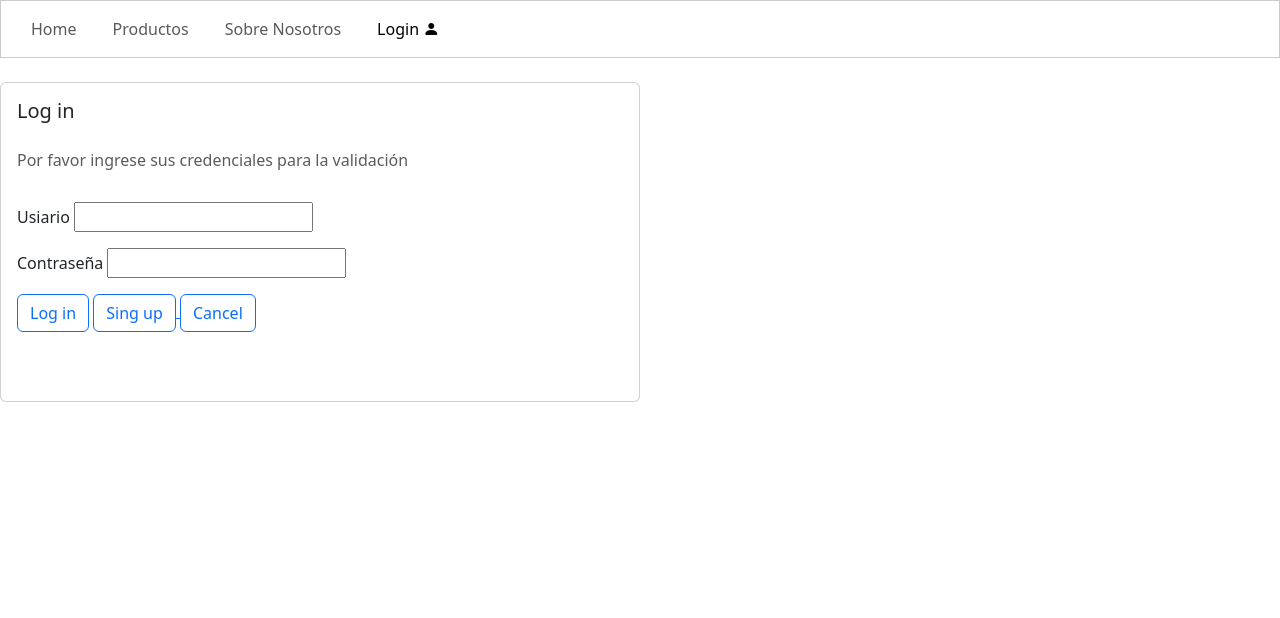
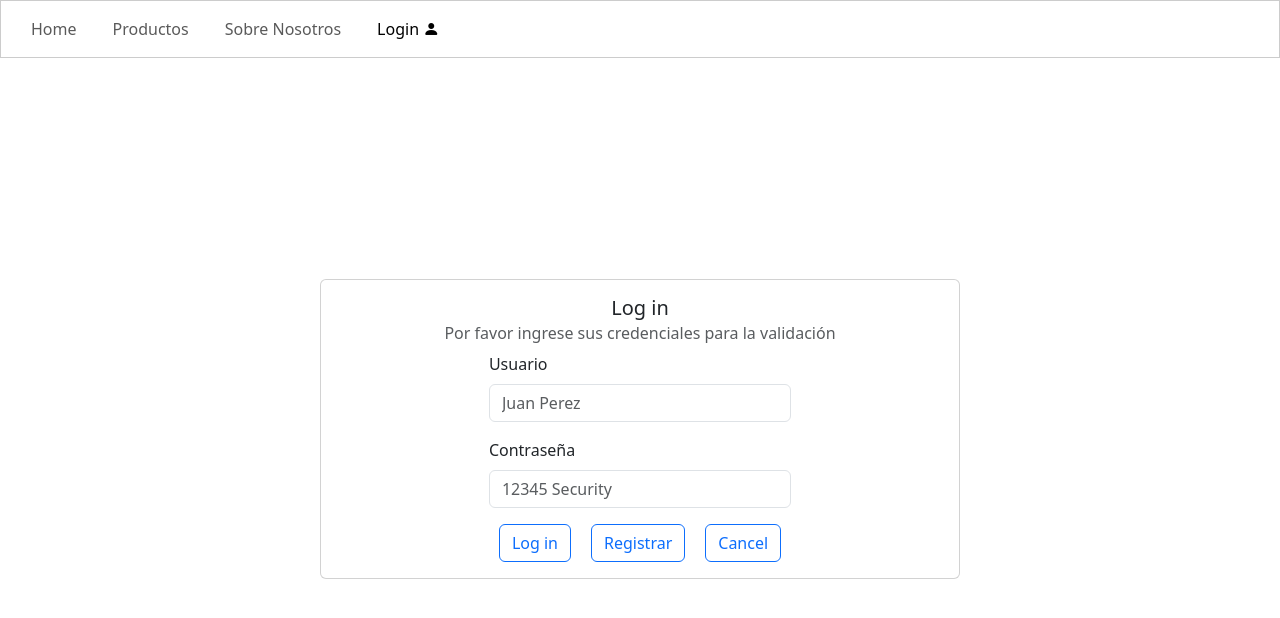
Before and after one commit to SuryiSoft/Parcial-programacionWeb, a plain HTML site: page html/logIn.html in a window 1280 px wide. Drawn offline with nearby package versions, Linux system fonts and the light colour scheme.

Commit message:
`fix: bugs fixed and visual styles completed`

```diff
--- a/html/logIn.html
+++ b/html/logIn.html
@@ -4,7 +4,7 @@
     <meta charset="UTF-8">
     <meta name="viewport" content="width=device-width, initial-scale=1.0">
     <link rel="stylesheet" href="/styles/styles.css">
-    <link rel="stylesheet" href="/styles/stylesSobreNosotros.css">
+    <link rel="stylesheet" href="/styles/stylesLogIn.css">
     <link href="https://cdn.jsdelivr.net/npm/bootstrap@5.3.3/dist/css/bootstrap.min.css" rel="stylesheet" integrity="sha384-QWTKZyjpPEjISv5WaRU9OFeRpok6YctnYmDr5pNlyT2bRjXh0JMhjY6hW+ALEwIH" crossorigin="anonymous">
     <script types="text/Javascript" src="/scripts/scripts.js"></script>
     <script src="https://cdn.jsdelivr.net/npm/bootstrap@5.3.3/dist/js/bootstrap.bundle.min.js" integrity="sha384-YvpcrYf0tY3lHB60NNkmXc5s9fDVZLESaAA55NDzOxhy9GkcIdslK1eN7N6jIeHz" crossorigin="anonymous"></script>
@@ -15,41 +15,42 @@
     <header>
         <nav class="navbar navbar-expand-lg">
             <div class="container-fluid">
+                <button class="navbar-toggler" type="button" data-bs-toggle="collapse" data-bs-target="#navbarNavAltMarkup" aria-controls="navbarNavAltMarkup" aria-expanded="false" aria-label="Toggle navigation">
+                    <span class="navbar-toggler-icon"></span>
                 </button>
                 <div class="collapse navbar-collapse" id="navbarNavAltMarkup">
                     <div class="navbar-nav">
                         <a class="nav-link" href="/index.html">Home</a>
                         <a class="nav-link" href="/html/productos.html">Productos</a>
                         <a class="nav-link" href="/html/sobreNosotros.html">Sobre Nosotros</a>
-            <a class="nav-link active"  aria-current="page" href="/html/logIn.html">Login <i class="bi bi-person-fill"></i></a>
+                        <a class="nav-link active" aria-current="page" href="/html/logIn.html">Login <i class="bi bi-person-fill"></i></a>
                     </div>
                 </div>
             </div>
         </nav>
     </header>
-    <main>
-        <br>
-      <div id="loginForm" class="card" style="width: 40rem; height: 20rem;">
+    <main class="d-flex justify-content-center align-items-center vh-100">
+        <div id="loginForm" class="card" style="width: 40rem;">
             <div class="card-body">
                 <h5 class="card-title">Log in</h5>
-          <br>
                 <h6 class="card-subtitle mb-2 text-body-secondary">Por favor ingrese sus credenciales para la validación</h6>
-          <br>
-          <p class="card-text">Usiario <input id="username" type="text"></p>
-          <p class="card-text">Contraseña <input id="password" type="text"></p>
-
+                <form>
+                    <div class="mb-3">
+                        <label for="username" class="form-label" >Usuario</label>
+                        <input id="username" type="text" class="form-control" placeholder="Juan Perez">
+                    </div>
+                    <div class="mb-3">
+                        <label for="password" class="form-label">Contraseña</label>
+                        <input id="password" type="password" class="form-control" placeholder="12345 Security" >
+                    </div>
+                    <div class="d-flex justify-content-between">
                         <button onclick="mostrarDatos()" type="button" class="btn btn-outline-primary">Log in</button>
-
-          <a href="/html/register.html">
-             <button type="button" class="btn btn-outline-primary">Sing up</button>
-            </a>
-
-          <a href="/index.html">
-            <button type="button" class="btn btn-outline-primary">Cancel</button>
-            </a>
+                        <a href="/html/register.html" class="btn btn-outline-primary">Registrar</a>
+                        <a href="/index.html" class="btn btn-outline-primary">Cancel</a>
+                    </div>
+                </form>
             </div>
         </div>
-
     </main>
 </body>
 </html>
--- /dev/null
+++ b/styles/stylesLogIn.css
@@ -0,0 +1,37 @@
+body, html {
+    height: 100%;
+    margin: 0;
+}
+
+main {
+    display: flex;
+    justify-content: center;
+    align-items: center;
+    height: 100vh;
+}
+
+#loginForm {
+    width: 40rem;
+}
+
+.card-body {
+    display: flex;
+    flex-direction: column;
+    align-items: center;
+}
+
+.card-title, .card-subtitle {
+    text-align: center;
+}
+
+.form-control {
+    width: 100%;
+}
+
+.d-flex.justify-content-between {
+    width: 100%;
+}
+
+.btn{
+    margin: 0 10px;
+}
--- /dev/null
+++ b/styles/stylesRegister.css
@@ -0,0 +1,34 @@
+body, html {
+    height: 100%;
+    margin: 0;
+}
+
+main {
+    display: flex;
+    flex-direction: column;
+    justify-content: center;
+    align-items: center;
+    height: 100vh;
+    text-align: center;
+}
+
+form {
+    width: 100%;
+    max-width: 800px; /* Ajusta el ancho máximo del formulario */
+}
+
+.form-flex {
+    display: flex;
+    flex-wrap: wrap;
+    justify-content: center;
+}
+
+.botones {
+    display: flex;
+    justify-content: space-between;
+    margin-top: 20px;
+}
+
+.botones a {
+    text-decoration: none;
+}
--- a/styles/stylesSobreNosotros.css
+++ b/styles/stylesSobreNosotros.css
@@ -1,19 +1,22 @@
 .contenedor-acordeon{
     margin: 20px 0;
 }
+
+
 
 .img-links--container{
     width: 100%;
     display: flex;
 }
 
-.card{
-    display: flex;
-    flex-direction: row; /* Asegura que los elementos estén en fila por defecto */
+.img-links--container:nth-child(2){
+    max-width: 300px;
+    position: relative;
 }
 
-.card:nth-child(2n){
-    flex-direction: row-reverse; /* Invierte la dirección de los elementos en cada segundo hijo */
+.buttons-container--card:nth-child(2){
+    width: 300px;
+    position: relative;
 }
 
 .buttons-container--card{
```
Also changed, not shown: html/productos.html (+12 -3 lines), html/register.html (+4 -6 lines), html/sobreNosotros.html (+17 -25 lines), index.html (+2 -2 lines), scripts/scripts.js (+2 -8 lines). Lines whose indentation alone changed are shown as unchanged.
